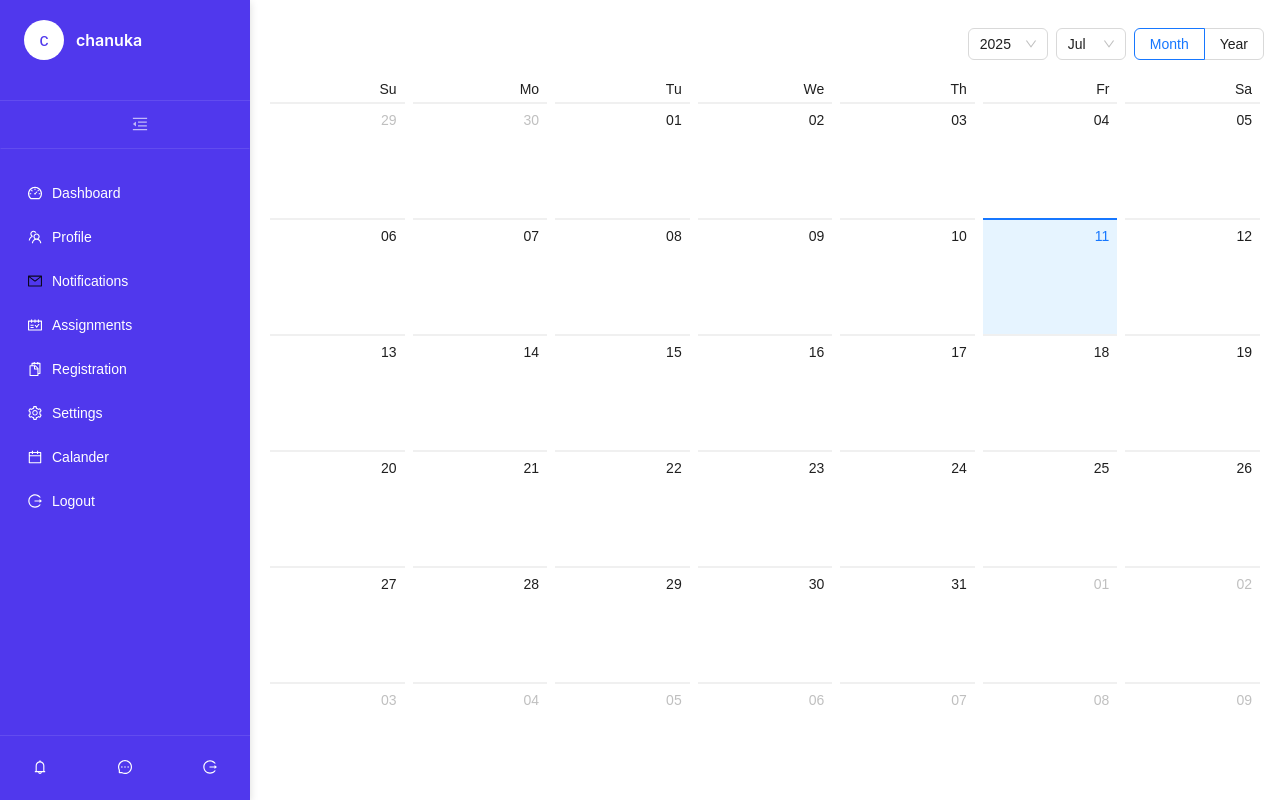
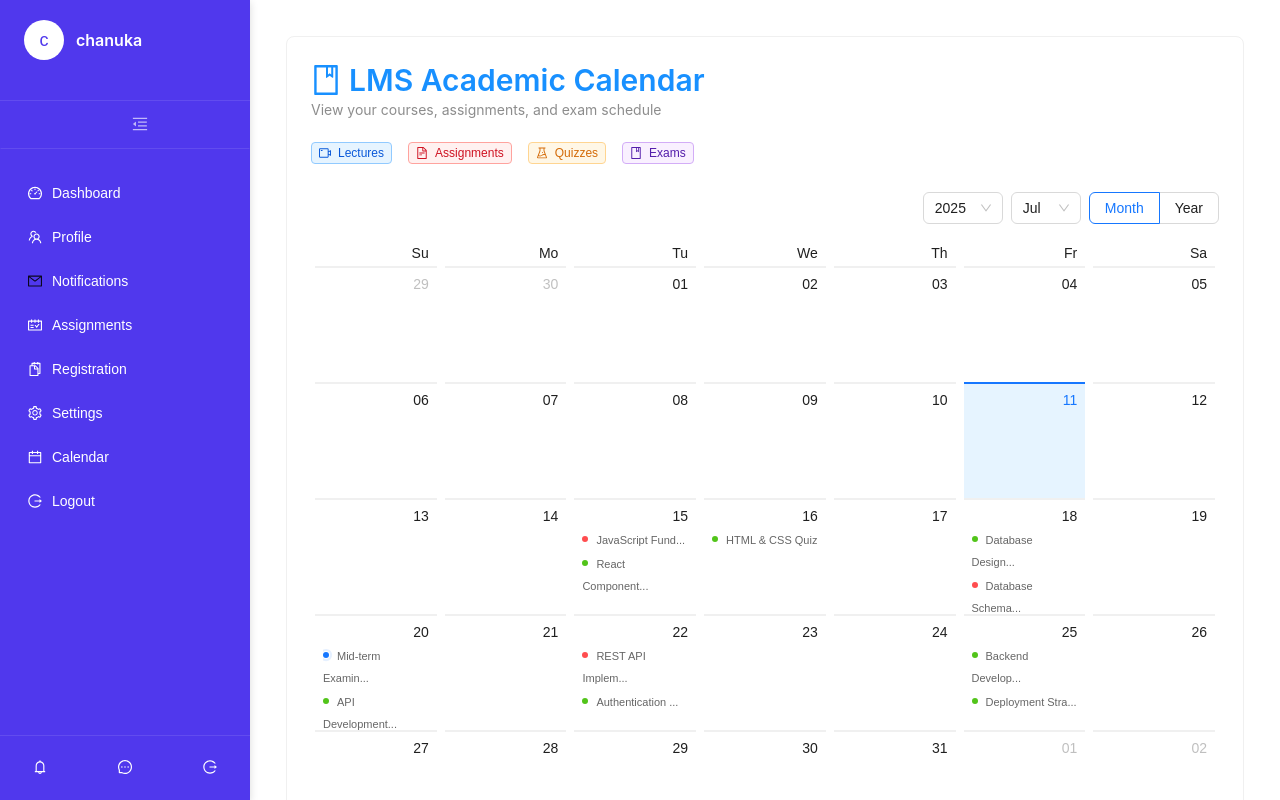
Before and after one commit to randiranirman/Learning-Management-System, a React (Vite) app in the folder frontend/: page /student/calendar in a window 1280 px wide. Shown: the top 800 px of the page. Built offline with nearby package versions, Linux system fonts and the light colour scheme.

Commit message:
fixed the student calender with enhanced UI with mdoern design

```diff
--- a/frontend/src/App.jsx
+++ b/frontend/src/App.jsx
@@ -80,6 +80,7 @@ const App = () => {
         <Route path="settings" element={<Settings />} />
         <Route path="manage-tasks" element = {<AdminTasks />} />
         <Route path="notifications" element={<AdminNotifications />} />
+
       <Route path="test" element={<NotificationTest />} />
       <Route path="manage-classes"  element={<ManageClasses />} />
 
--- a/frontend/src/roles/student/StudentComponents/StudentSideBar.jsx
+++ b/frontend/src/roles/student/StudentComponents/StudentSideBar.jsx
@@ -82,8 +82,8 @@ const StudentSideBar = ({
     {
       key: 'calander',
       icon: <CalendarOutlined />,
-      label: 'Calander',
-      path: '/Student/calander'
+      label: 'Calendar',
+      path: '/Student/calendar'
     },
 
     {
--- a/frontend/src/roles/student/StudentPages/StudentCalender.jsx
+++ b/frontend/src/roles/student/StudentPages/StudentCalender.jsx
@@ -1,24 +1,195 @@
-import React from 'react'
-import {Calendar} from 'antd';
-const StudentCalender = () => {
+import React, { useState } from 'react';
+import { Calendar, Badge, Modal, Card, Tag, Button, Space, Typography, Divider } from 'antd';
+import { BookOutlined, FileTextOutlined, ExperimentOutlined, VideoCameraOutlined, UserOutlined, ClockCircleOutlined } from '@ant-design/icons';
 
-    const onPanelChange = (value, mode) => {
-      console.log(value.format('YYYY-MM-DD'), mode);
+const { Text, Title } = Typography;
+
+const LMSCalendar = () => {
+  const [selectedDate, setSelectedDate] = useState(null);
+  const [isModalVisible, setIsModalVisible] = useState(false);
+
+  // Sample LMS events data
+  const eventsData = {
+    '2025-07-15': [
+      { type: 'assignment', title: 'JavaScript Fundamentals Assignment', time: '23:59', status: 'due' },
+      { type: 'lecture', title: 'React Components Deep Dive', time: '10:00', status: 'scheduled' }
+    ],
+    '2025-07-16': [
+      { type: 'quiz', title: 'HTML & CSS Quiz', time: '14:00', status: 'scheduled' }
+    ],
+    '2025-07-18': [
+      { type: 'lecture', title: 'Database Design Principles', time: '09:00', status: 'scheduled' },
+      { type: 'assignment', title: 'Database Schema Project', time: '23:59', status: 'due' }
+    ],
+    '2025-07-20': [
+      { type: 'exam', title: 'Mid-term Examination', time: '10:00', status: 'scheduled' },
+      { type: 'lecture', title: 'API Development Workshop', time: '15:00', status: 'scheduled' }
+    ],
+    '2025-07-22': [
+      { type: 'assignment', title: 'REST API Implementation', time: '23:59', status: 'due' },
+      { type: 'lecture', title: 'Authentication & Security', time: '11:00', status: 'scheduled' }
+    ],
+    '2025-07-25': [
+      { type: 'quiz', title: 'Backend Development Quiz', time: '16:00', status: 'scheduled' },
+      { type: 'lecture', title: 'Deployment Strategies', time: '13:00', status: 'scheduled' }
+    ]
+  };
+
+  const getEventIcon = (type) => {
+    switch (type) {
+      case 'lecture':
+        return <VideoCameraOutlined style={{ color: '#1890ff' }} />;
+      case 'assignment':
+        return <FileTextOutlined style={{ color: '#f5222d' }} />;
+      case 'quiz':
+        return <ExperimentOutlined style={{ color: '#faad14' }} />;
+      case 'exam':
+        return <BookOutlined style={{ color: '#722ed1' }} />;
+      default:
+        return <ClockCircleOutlined />;
     }
+  };
+
+  const getEventColor = (type) => {
+    switch (type) {
+      case 'lecture':
+        return 'blue';
+      case 'assignment':
+        return 'red';
+      case 'quiz':
+        return 'orange';
+      case 'exam':
+        return 'purple';
+      default:
+        return 'default';
+    }
+  };
+
+  const dateCellRender = (value) => {
+    const dateString = value.format('YYYY-MM-DD');
+    const events = eventsData[dateString] || [];
+
+    return (
+      <ul style={{ listStyle: 'none', padding: 0, margin: 0 }}>
+        {events.slice(0, 2).map((event, index) => (
+          <li key={index} style={{ marginBottom: 2 }}>
+            <Badge
+              status={event.type === 'assignment' ? 'error' : event.type === 'exam' ? 'processing' : 'success'}
+              text={
+                <span style={{ fontSize: '11px', color: '#666' }}>
+                  {event.title.length > 15 ? `${event.title.substring(0, 15)}...` : event.title}
+                </span>
+              }
+            />
+          </li>
+        ))}
+        {events.length > 2 && (
+          <li>
+            <span style={{ fontSize: '10px', color: '#999' }}>
+              +{events.length - 2} more
+            </span>
+          </li>
+        )}
+      </ul>
+    );
+  };
+
+  const onDateSelect = (value) => {
+    const dateString = value.format('YYYY-MM-DD');
+    const events = eventsData[dateString];
+
+    if (events && events.length > 0) {
+      setSelectedDate({ date: value, events });
+      setIsModalVisible(true);
+    }
+  };
+
+  const handleModalClose = () => {
+    setIsModalVisible(false);
+    setSelectedDate(null);
+  };
 
   return (
+    <div style={{ padding: '20px', maxWidth: '1200px', margin: '0 auto' }}>
+      <Card>
+        <div style={{ marginBottom: '20px' }}>
+          <Title level={2} style={{ margin: 0, color: '#1890ff' }}>
+            <BookOutlined style={{ marginRight: '8px' }} />
+            LMS Academic Calendar
+          </Title>
+          <Text type="secondary">View your courses, assignments, and exam schedule</Text>
+        </div>
 
+        <div style={{ marginBottom: '16px' }}>
+          <Space wrap>
+            <Tag color="blue" icon={<VideoCameraOutlined />}>Lectures</Tag>
+            <Tag color="red" icon={<FileTextOutlined />}>Assignments</Tag>
+            <Tag color="orange" icon={<ExperimentOutlined />}>Quizzes</Tag>
+            <Tag color="purple" icon={<BookOutlined />}>Exams</Tag>
+          </Space>
+        </div>
 
-    <>
+        <Calendar
+          dateCellRender={dateCellRender}
+          onSelect={onDateSelect}
+          style={{
+            backgroundColor: '#fff',
+            borderRadius: '6px'
+          }}
+        />
 
-    <Calendar onPanelChange={onPanelChange} />
+        <Modal
+          title={
+            selectedDate ? (
+              <span>
+                <ClockCircleOutlined style={{ marginRight: '8px', color: '#1890ff' }} />
+                Events for {selectedDate.date.format('MMMM D, YYYY')}
+              </span>
+            ) : 'Events'
+          }
+          open={isModalVisible}
+          onCancel={handleModalClose}
+          footer={[
+            <Button key="close" onClick={handleModalClose}>
+              Close
+            </Button>
+          ]}
+          width={500}
+        >
+          {selectedDate && selectedDate.events.map((event, index) => (
+            <Card
+              key={index}
+              size="small"
+              style={{
+                marginBottom: '12px',
+                border: `1px solid ${getEventColor(event.type) === 'blue' ? '#1890ff' :
+                  getEventColor(event.type) === 'red' ? '#f5222d' :
+                  getEventColor(event.type) === 'orange' ? '#faad14' : '#722ed1'}20`
+              }}
+            >
+              <div style={{ display: 'flex', alignItems: 'center', justifyContent: 'space-between' }}>
+                <div style={{ display: 'flex', alignItems: 'center', flex: 1 }}>
+                  {getEventIcon(event.type)}
+                  <div style={{ marginLeft: '8px' }}>
+                    <div style={{ fontWeight: '500', marginBottom: '2px' }}>
+                      {event.title}
+                    </div>
+                    <Text type="secondary" style={{ fontSize: '12px' }}>
+                      <ClockCircleOutlined style={{ marginRight: '4px' }} />
+                      {event.time}
+                    </Text>
+                  </div>
+                </div>
+                <Tag color={getEventColor(event.type)} style={{ margin: 0 }}>
+                  {event.type.toUpperCase()}
+                </Tag>
+              </div>
+            </Card>
+          ))}
+        </Modal>
+      </Card>
+    </div>
+  );
+};
 
-
-
-
-
-    </>
-  )
-}
-
-export default StudentCalender;
+export default LMSCalendar;
```
